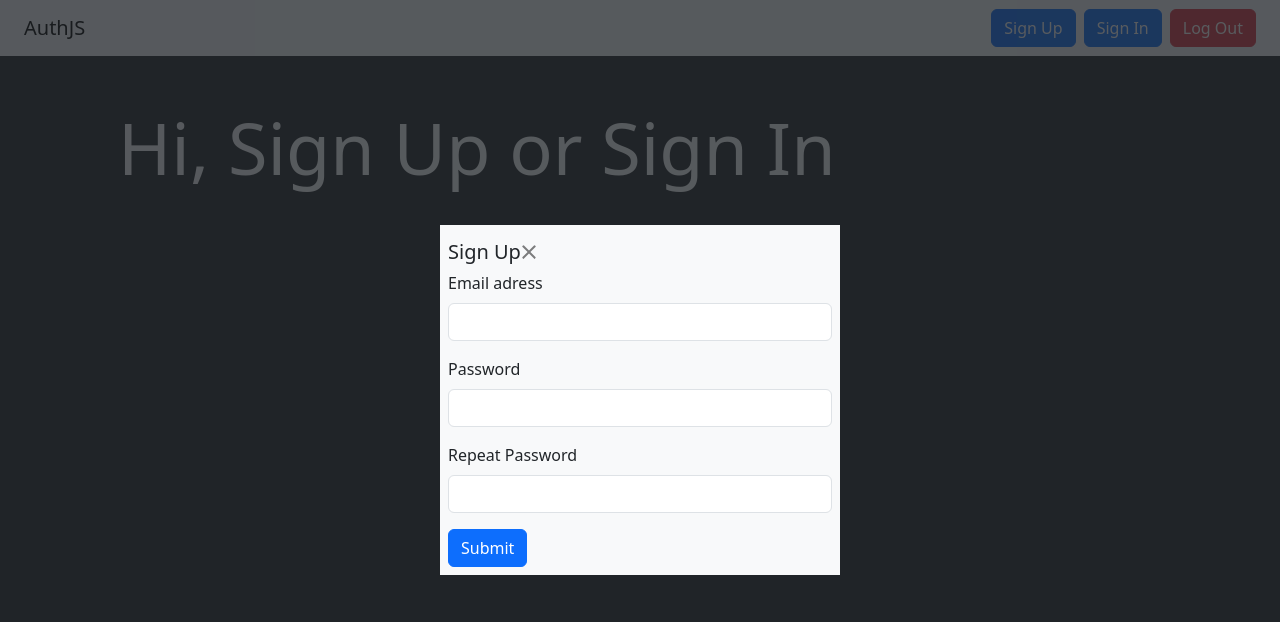
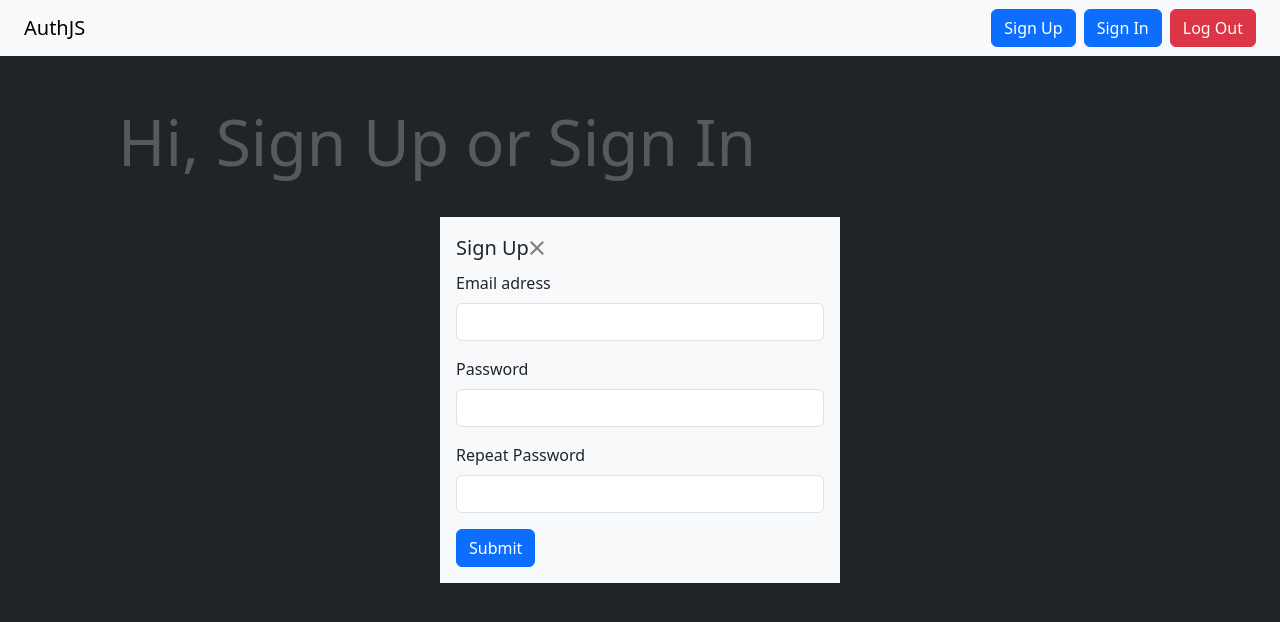
Before and after one commit to PalaciosCaroline/react-firebase-auth, a React (Create React App) app: page / in a window 1280 px wide. Shown: the top 622 px of the page. Built offline with nearby package versions, Linux system fonts and the light colour scheme.

Commit message:
installation de useContext

```diff
--- a/src/App.js
+++ b/src/App.js
@@ -6,8 +6,8 @@ import SignUpModal from './components/SignUpModal';
 function App() {
   return (
     <>
+      <SignUpModal />
       <Navbar />
-      <SignUpModal />
       <Routes>
         <Route path='/' element={<Home/>} />
       </Routes>
--- a/src/components/SignUpModal.js
+++ b/src/components/SignUpModal.js
@@ -1,37 +1,66 @@
-import React from 'react';
+import React, { useContext } from 'react';
+import { UserContext } from '../context/userContext';
 
 export default function SignUpModal() {
+  const { modalState, toggleModals } = useContext(UserContext);
+  console.log(modalState, toggleModals);
+
   return (
     <>
+      {modalState.signUpModal && (
         <div className="position-fixed top-0 vw-100 vh-100">
-        <div className="w-100 h-100 bg-dark bg-opacity-75"></div>
           <div
-          className="position-absolute top-50 start-50 translate-middle"
+            onClick={() => toggleModals('close')}
+            className="w-100 h-100 bg-dark bg-opacity-75"
+          ></div>
+          <div
+            className="position-absolute top-50 start-50 translate-middle bg-light px-3 py-3"
             style={{ minWidth: '400px' }}
           >
-          <div className="modal-dialog">
-            <div className="modal-content bg-light px-2 py-2">
-              <div className="modal-header py-1">
+            <div className="modal-dialog ">
+              <div className="modal-content">
+                <div className="modal-header pb-2">
                   <h5 className="modal-title">Sign Up</h5>
-                <button className="btn-close"></button>
+                  <button
+                    className="btn-close"
+                    onClick={() => toggleModals('close')}
+                  ></button>
                 </div>
                 <div className="modal-body">
                   <form action="" className="sign-up-form">
                     <div className="mb-3">
-                        <label htmlFor="signUpEmail" className="form-label">Email adress</label>
-                        <input name="email" required type="email" className="form-control"
+                      <label htmlFor="signUpEmail" className="form-label">
+                        Email adress
+                      </label>
+                      <input
+                        name="email"
+                        required
+                        type="email"
+                        className="form-control"
                         id="signUpEmail"
                       />
                     </div>
                     <div className="mb-3">
-                        <label htmlFor="signUpPwd" className='form-label'>Password</label>
-                        <input name="pwd" required type="password" className="form-control"
+                      <label htmlFor="signUpPwd" className="form-label">
+                        Password
+                      </label>
+                      <input
+                        name="pwd"
+                        required
+                        type="password"
+                        className="form-control"
                         id="signUpPwd"
                       />
                     </div>
                     <div className="mb-3">
-                        <label htmlFor="repeatPwd" className='form-label'>Repeat Password</label>
-                        <input name="pwd" required type="password" className="form-control"
+                      <label htmlFor="repeatPwd" className="form-label">
+                        Repeat Password
+                      </label>
+                      <input
+                        name="pwd"
+                        required
+                        type="password"
+                        className="form-control"
                         id="repeatPwd"
                       />
                       <p className="text-danger mt-1"></p>
@@ -43,6 +72,7 @@ export default function SignUpModal() {
             </div>
           </div>
         </div>
+      )}
     </>
   );
 }
--- /dev/null
+++ b/src/context/userContext.js
@@ -0,0 +1,37 @@
+import { createContext, useState, useEffect } from "react";
+
+export const UserContext = createContext();
+
+export function UserContextProvider (props) {
+    const [modalState, setModalState] = useState({
+        signUpModal: true,
+        signInModal: false
+    })
+
+    const toggleModals = modal => {
+        if(modal === "signIn"){
+            setModalState({
+                signUpModal: false,
+                signInModal: true
+            })
+        }
+        if(modal === "signUp"){
+            setModalState({
+                signUpModal: true,
+                signInModal: false
+            })
+        }
+        if(modal === "close"){
+            setModalState({
+                signUpModal: false,
+                signInModal: false
+            })
+        }
+    }
+
+    return (
+        <UserContext.Provider value={{modalState, toggleModals}}>
+            {props.children}
+        </UserContext.Provider>
+        )
+}
--- a/src/index.js
+++ b/src/index.js
@@ -2,10 +2,13 @@ import React from 'react';
 import ReactDOM from 'react-dom/client';
 import App from './App';
 import { BrowserRouter } from 'react-router-dom';
+import { UserContextProvider } from './context/userContext';
 
 const root = ReactDOM.createRoot(document.getElementById('root'));
 root.render(
   <BrowserRouter>
-    <App />
+    <UserContextProvider>
+      <App />
+    </UserContextProvider>
   </BrowserRouter>
 );
--- a/src/pages/Home.js
+++ b/src/pages/Home.js
@@ -3,7 +3,7 @@ import React from 'react'
 export default function Home() {
   return (
     <div className='container p-5'>
-        <h1 className="display-2 text-light">Hi, Sign Up or Sign In</h1>
+        <h1 className="display-3 text-light">Hi, Sign Up or Sign In</h1>
     </div>
   )
 }
```
Lines whose indentation alone changed are shown as unchanged.
